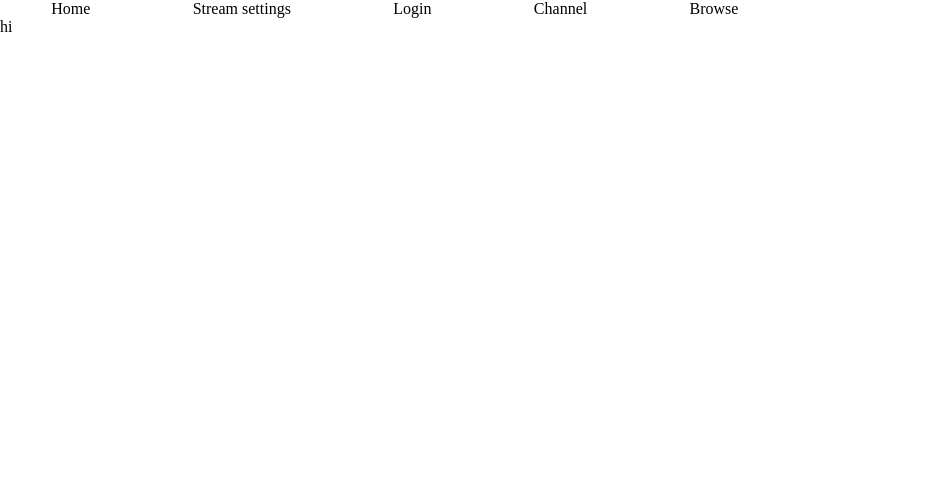
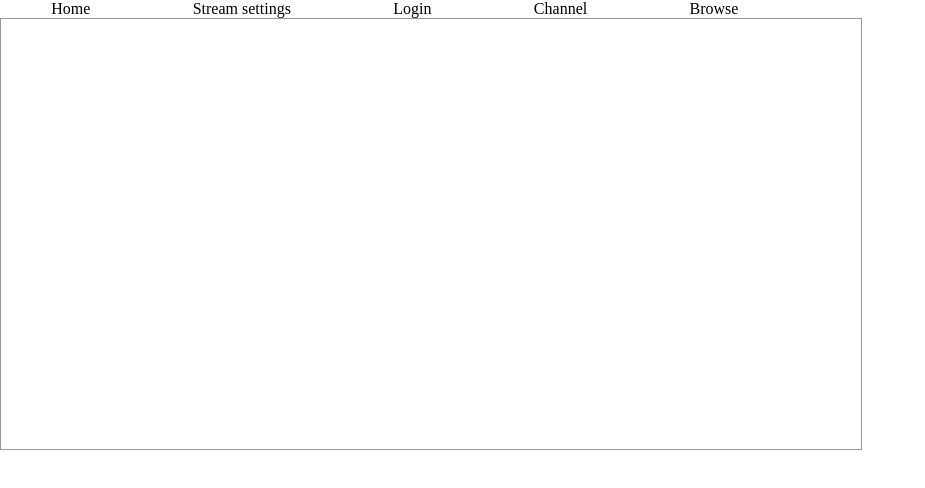
Before and after one commit to lusm554/streaming-service, a React (Create React App) app in the folder client/: page /stream in a window 1280 px wide. Shown: the top 488 px of the page, without its empty margins (0-925 px from the left). Built offline with nearby package versions, Linux system fonts and the light colour scheme; no server answers.

Commit message:
video teg

```diff
--- a/client/src/components/Stream.js
+++ b/client/src/components/Stream.js
@@ -4,12 +4,13 @@ class Stream extends Component {
     constructor(props) {
         super(props)
         this.state = {}
+        this.streamRef = React.createRef()
     }
 
     render() {
         return (
             <div>
-                hi
+                <video re={this.streamRef} autoPlay playsInline className="video"></video>
             </div>
         )
     }
@@ -48,7 +49,8 @@ function connect() {
 
     ws.addEventListener('message', (e) => {
         let msg = JSON.parse(e.data)
-        handleVideoOfferMsg(msg)
+        // handleVideoOfferMsg(msg)
+        console.log(msg)
     })
 }
 
```
